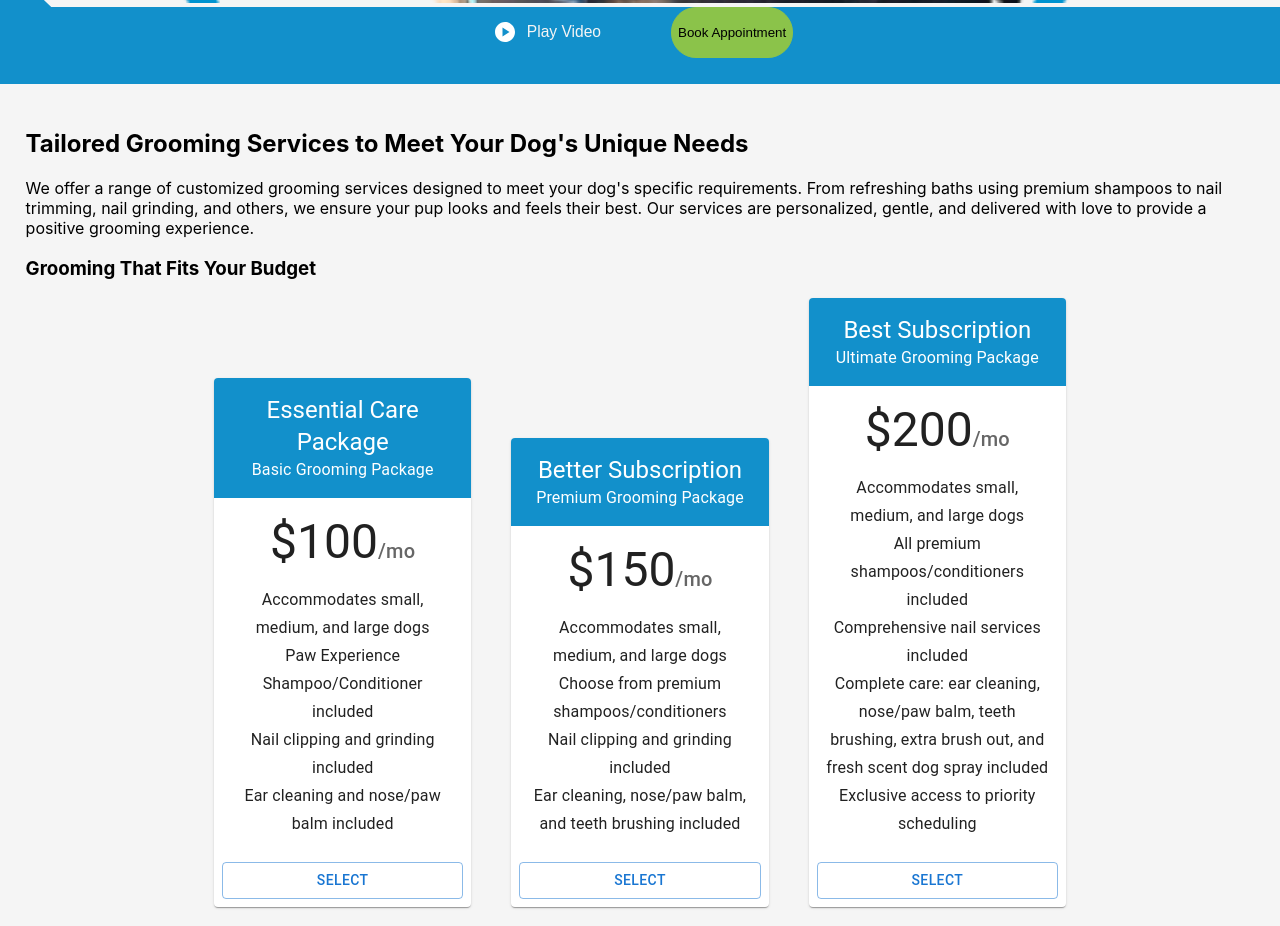
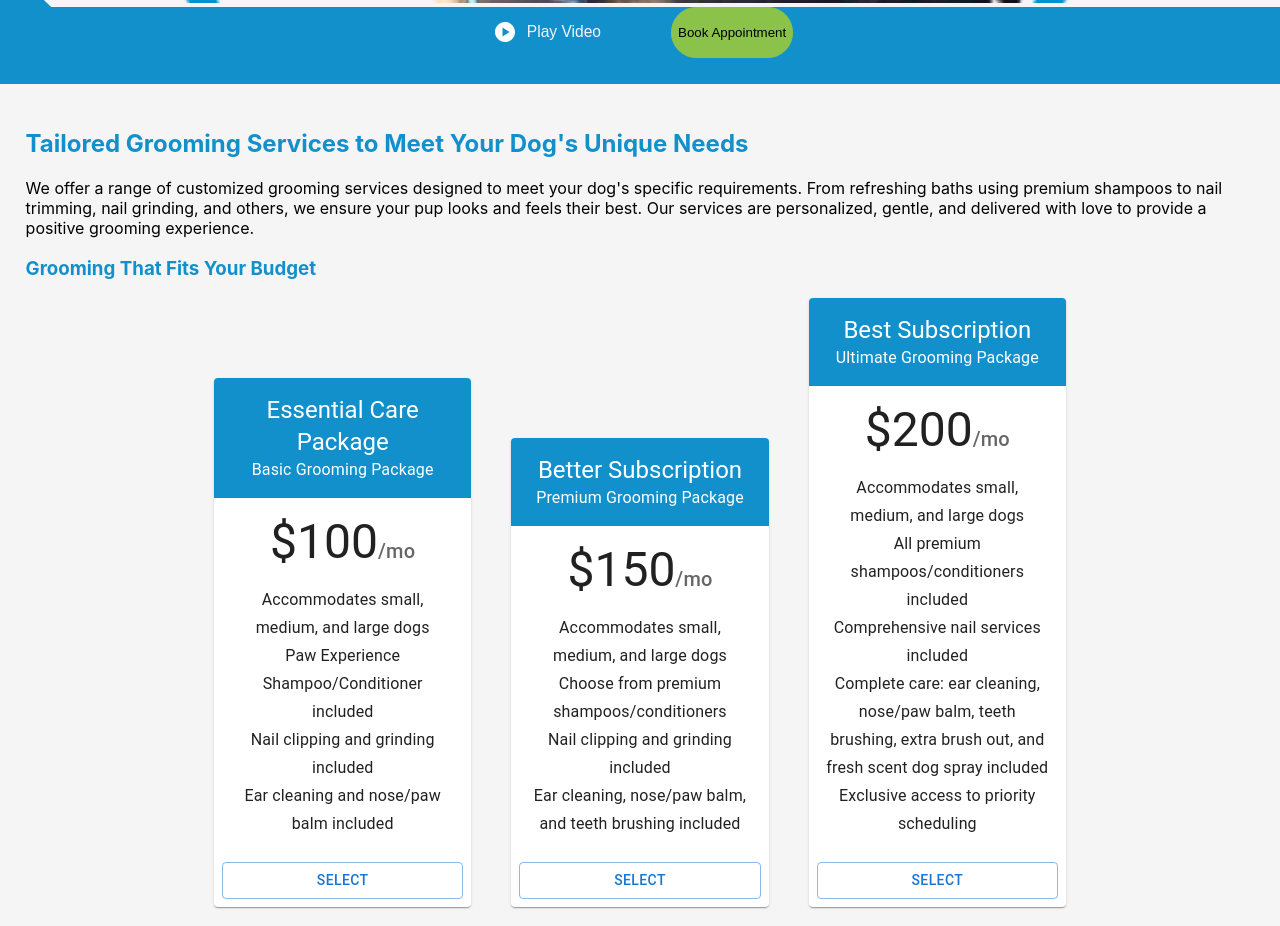
Before and after one commit to Parrasite9/peachyCleanPaws, a React (Create React App) app: page / in a window 1280 px wide. Shown: the part 1560-2486 px from the top of the page. Built offline with nearby package versions, Linux system fonts and the light colour scheme.

Commit message:
Color text changes

```diff
--- a/src/components/Home/Services/Services.js
+++ b/src/components/Home/Services/Services.js
@@ -22,7 +22,7 @@ function Services() {
       </div>
 
       <div className="pricing__section">
-        <div className="pricing__title">
+        <div className="pricing__Title">
             <h3>Grooming That Fits Your Budget</h3>
             <PricingTable />
         </div>
--- a/src/css/Home/Services.css
+++ b/src/css/Home/Services.css
@@ -2,3 +2,8 @@
     padding: 2%;
     background-color: #F5F5F5;
 }
+
+.services__Title,
+.pricing__Title > h3 {
+    color: #1290CB;
+}
```
